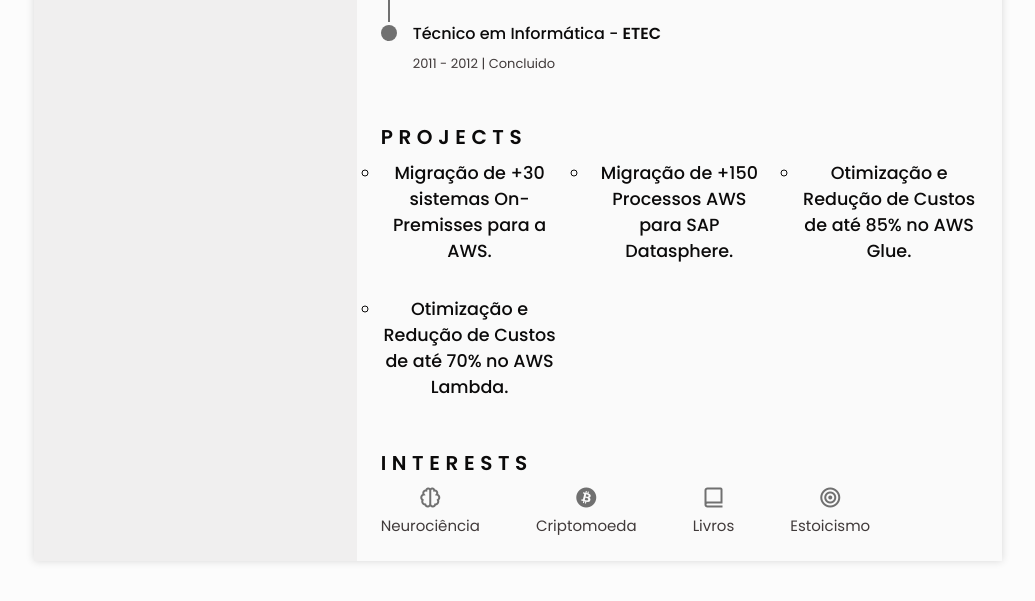
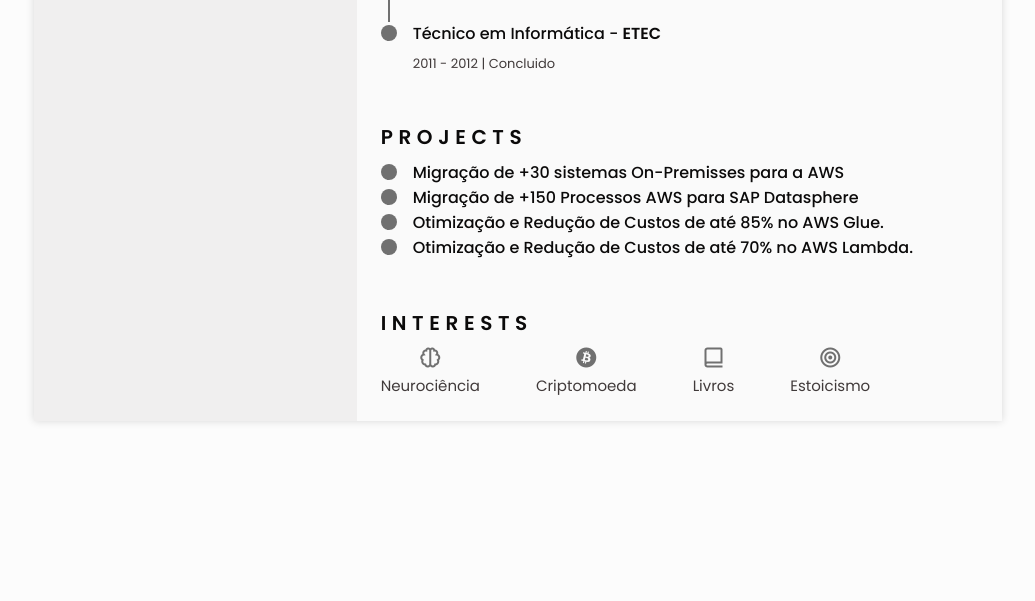
Before and after one commit to BrunoSales95/teste.github.io, a plain HTML site: page index.html in a window 1280 px wide. Shown: the part 818-1419 px from the top of the page, without its empty margins (122-1157 px from the left). After the commit the page ends 1287 px from the top, so only its background shows below. Drawn offline with nearby package versions, Linux system fonts and the light colour scheme.

Commit message:
12313
123

```diff
--- a/index.html
+++ b/index.html
@@ -324,17 +324,39 @@
           <!--========== projects ==========-->
           <section class="certificate section" id="projects">
             <h2 class="section-title">Projects</h2>
-            <div class="certificate__container bd-grid">
-              <div class="certificate__content">
-                <h3 class="nav__menu">
-                  <ul style="list-style-type: circle;"  class="nav__list">
-                    <li class="nav__item">Migração de +30 sistemas On-Premisses para a AWS.</li>
-                    <li class="nav__item">Migração de +150 Processos AWS para SAP Datasphere.</li>
-                    <li class="nav__item">Otimização e Redução de Custos de até 85% no AWS Glue.</li>
-                    <li class="nav__item">Otimização e Redução de Custos de até 70% no AWS Lambda.</li>
-                  </ul>
-                </div>
+            <div class="experience__content">
+              <div class="experience__time">
+                <span class="experience__rounder"></span>
+              </div>
+              <div class="experience__data bd-grid">
+                <h3 class="experience__title">Migração de +30 sistemas On-Premisses para a AWS</h3>
+              </div>
             </div>
+            <div class="experience__content">
+              <div class="experience__time">
+                <span class="experience__rounder"></span>
+              </div>
+              <div class="experience__data bd-grid">
+                <h3 class="experience__title">Migração de +150 Processos AWS para SAP Datasphere</h3>
+              </div>
+            </div>
+            <div class="experience__content">
+              <div class="experience__time">
+                <span class="experience__rounder"></span>
+              </div>
+              <div class="experience__data bd-grid">
+                <h3 class="experience__title">Otimização e Redução de Custos de até 85% no AWS Glue.</h3>
+              </div>
+            </div>
+            <div class="experience__content">
+              <div class="experience__time">
+                <span class="experience__rounder"></span>
+              </div>
+              <div class="experience__data bd-grid">
+                <h3 class="experience__title">Otimização e Redução de Custos de até 70% no AWS Lambda.</h3>
+              </div>
+            </div>
+
           </section>
 
 
```
